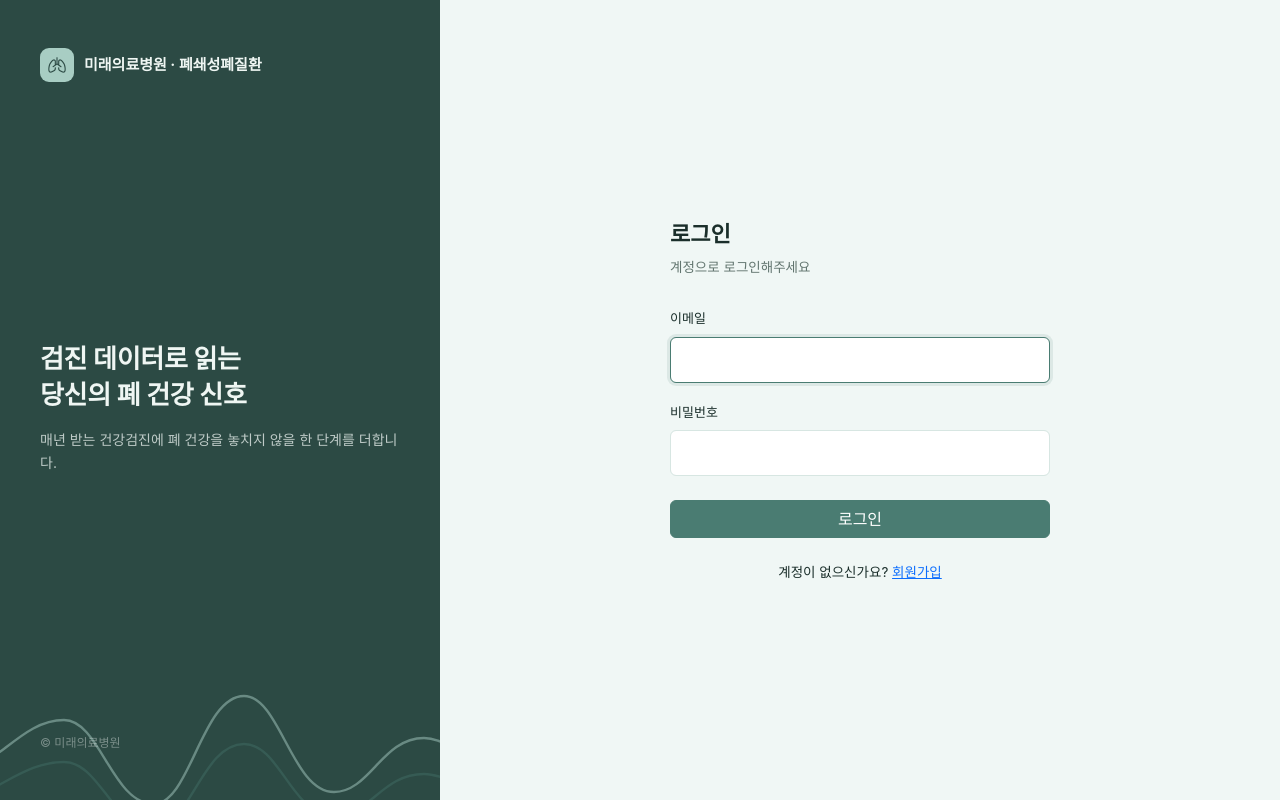
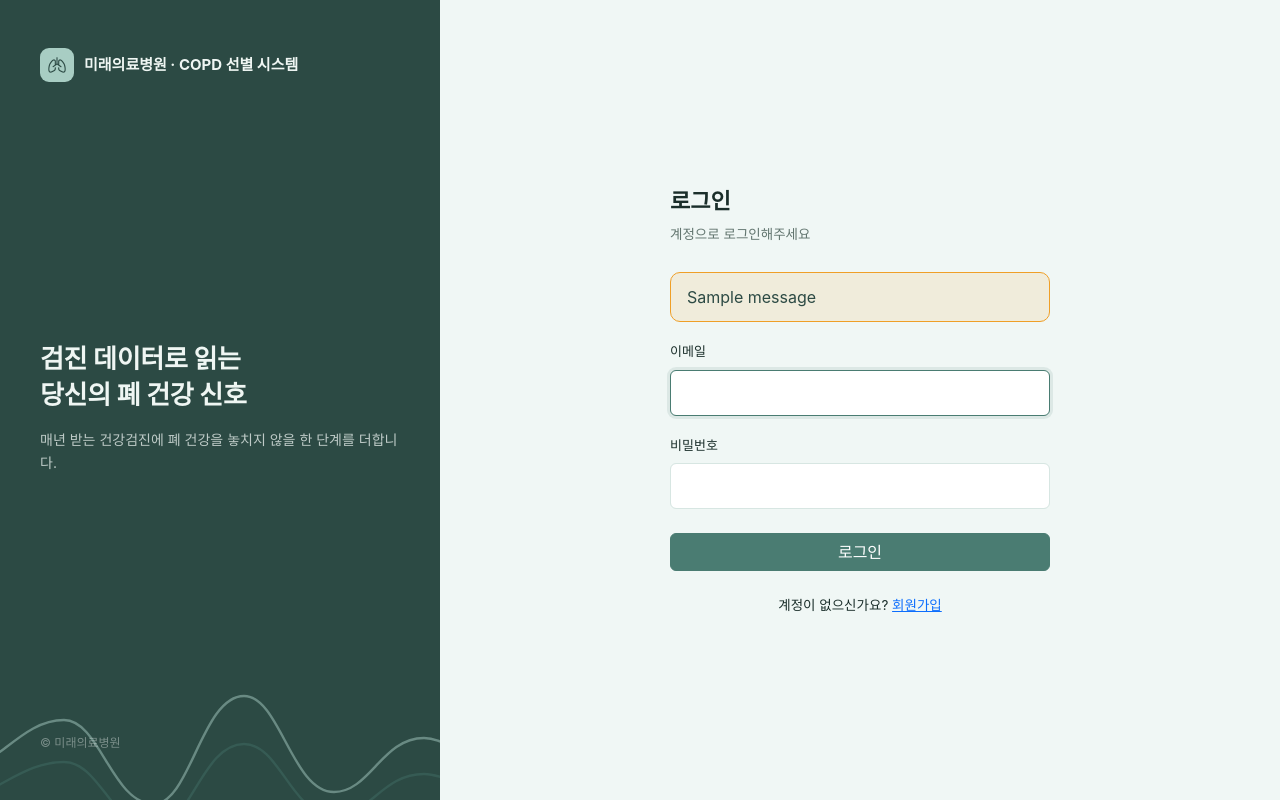
Before and after one commit to 0JustDoIT1/copd-prediction, a Django app: page /login/ in a window 1280 px wide. Run offline with Django 5.2, Linux system fonts and the light colour scheme; tables that the repository leaves empty hold one stand-in row (values such as "Sample post"); one stand-in notice (Sample message) is shown; some libraries are stand-ins or nearby versions.

Commit message:
260626_1_finish_login & signup

```diff
--- a/accounts/forms.py
+++ b/accounts/forms.py
@@ -8,6 +8,46 @@ from common.validators.regex_patterns import DOCTOR_LICENSE_NO_REGEX, EMAIL_REGE
 from .models import DoctorProfile, PatientProfile
 
 User = get_user_model()
+
+
+class LoginForm(forms.Form):
+    """
+    로그인 폼. 의도적으로 이메일 형식/비밀번호 패턴 검증을 하지 않는다.
+
+    로그인은 가입과 달리 "형식이 틀렸다"를 구체적으로 알려주면 보안상 좋지 않다 —
+    이미 가입된 계정은 형식 검증을 통과한 값이므로, 형식 에러를 따로 보여주면
+    공격자에게 "이 이메일이 가입된 계정인지" 추측할 단서를 줄 수 있다.
+    그래서 클라이언트 검증은 필수 입력 여부만 확인하고, 실제 인증 성패는
+    view에서 authenticate() 결과로만 판단해 "아이디 또는 비밀번호가 일치하지
+    않습니다"라는 단일 메시지로 응답한다.
+    """
+    username = forms.CharField(
+        label='이메일',
+        required=True,
+        widget=forms.TextInput(attrs={
+            'class': 'form-control',
+            'autocomplete': 'email',
+            'autofocus': True,
+            'data-parsley-required': 'true',
+            'data-parsley-required-message': '이메일을 입력해주세요.',
+        }),
+        error_messages={
+            'required': '이메일을 입력해주세요.',
+        },
+    )
+    password = forms.CharField(
+        label='비밀번호',
+        required=True,
+        widget=forms.PasswordInput(attrs={
+            'class': 'form-control',
+            'autocomplete': 'current-password',
+            'data-parsley-required': 'true',
+            'data-parsley-required-message': '비밀번호를 입력해주세요.',
+        }),
+        error_messages={
+            'required': '비밀번호를 입력해주세요.',
+        },
+    )
 
 
 class BaseSignupForm(forms.Form):
@@ -21,7 +61,15 @@ class BaseSignupForm(forms.Form):
         label='이메일',
         max_length=150,
         required=True,
-        widget=forms.EmailInput(attrs={'class': 'form-control', 'autocomplete': 'email'}),
+        widget=forms.EmailInput(attrs={
+            'class': 'form-control',
+            'autocomplete': 'email',
+            'data-parsley-required': 'true',
+            'data-parsley-pattern': EMAIL_REGEX,
+            'data-parsley-required-message': '이메일을 입력해주세요.',
+            'data-parsley-pattern-message': '올바른 이메일 형식이 아닙니다.',
+            'data-parsley-type-message': '올바른 이메일 형식이 아닙니다.',
+        }),
         error_messages={
             'required': '이메일을 입력해주세요.',
             'max_length': '이메일은 150자를 넘을 수 없습니다.',
@@ -30,7 +78,14 @@ class BaseSignupForm(forms.Form):
     password1 = forms.CharField(
         label='비밀번호',
         required=True,
-        widget=forms.PasswordInput(attrs={'class': 'form-control', 'autocomplete': 'new-password'}),
+        widget=forms.PasswordInput(attrs={
+            'class': 'form-control',
+            'autocomplete': 'new-password',
+            'data-parsley-required': 'true',
+            'data-parsley-pattern': PASSWORD_REGEX,
+            'data-parsley-required-message': '비밀번호를 입력해주세요.',
+            'data-parsley-pattern-message': '영문, 숫자, 특수문자를 포함한 8~16자로 입력해주세요.',
+        }),
         error_messages={
             'required': '비밀번호를 입력해주세요.',
         },
@@ -38,7 +93,14 @@ class BaseSignupForm(forms.Form):
     password2 = forms.CharField(
         label='비밀번호 확인',
         required=True,
-        widget=forms.PasswordInput(attrs={'class': 'form-control', 'autocomplete': 'new-password'}),
+        widget=forms.PasswordInput(attrs={
+            'class': 'form-control',
+            'autocomplete': 'new-password',
+            'data-parsley-required': 'true',
+            'data-parsley-equalto': '#id_password1',
+            'data-parsley-required-message': '비밀번호를 다시 입력해주세요.',
+            'data-parsley-equalto-message': '비밀번호가 일치하지 않습니다.',
+        }),
         error_messages={
             'required': '비밀번호를 다시 입력해주세요.',
         },
@@ -81,7 +143,13 @@ class PatientSignupForm(BaseSignupForm):
     birth_date = forms.DateField(
         label='생년월일',
         required=True,
-        widget=forms.DateInput(attrs={'class': 'form-control', 'type': 'date'}),
+        widget=forms.DateInput(attrs={
+            'class': 'form-control',
+            'type': 'date',
+            'data-parsley-required': 'true',
+            'data-parsley-required-message': '생년월일을 입력해주세요.',
+            'data-parsley-type-message': '올바른 날짜 형식이 아닙니다.',
+        }),
         error_messages={
             'required': '생년월일을 입력해주세요.',
             'invalid': '올바른 날짜 형식이 아닙니다.',
@@ -110,7 +178,13 @@ class DoctorSignupForm(BaseSignupForm):
         label='면허번호',
         max_length=50,
         required=True,
-        widget=forms.TextInput(attrs={'class': 'form-control'}),
+        widget=forms.TextInput(attrs={
+            'class': 'form-control',
+            'data-parsley-required': 'true',
+            'data-parsley-pattern': DOCTOR_LICENSE_NO_REGEX,
+            'data-parsley-required-message': '면허번호를 입력해주세요.',
+            'data-parsley-pattern-message': '면허번호는 숫자 4~6자리로 입력해주세요.',
+        }),
         error_messages={
             'required': '면허번호를 입력해주세요.',
         },
@@ -135,7 +209,14 @@ class ProfileUpdateForm(forms.ModelForm):
             'username': '이메일',
         }
         widgets = {
-            'username': forms.EmailInput(attrs={'class': 'form-control'}),
+            'username': forms.EmailInput(attrs={
+                'class': 'form-control',
+                'data-parsley-required': 'true',
+                'data-parsley-pattern': EMAIL_REGEX,
+                'data-parsley-required-message': '이메일을 입력해주세요.',
+                'data-parsley-pattern-message': '올바른 이메일 형식이 아닙니다.',
+                'data-parsley-type-message': '올바른 이메일 형식이 아닙니다.',
+            }),
         }
         error_messages = {
             'username': {
@@ -161,7 +242,13 @@ class PatientProfileUpdateForm(forms.ModelForm):
         model = PatientProfile
         fields = ['birth_date', 'sex']
         widgets = {
-            'birth_date': forms.DateInput(attrs={'class': 'form-control', 'type': 'date'}),
+            'birth_date': forms.DateInput(attrs={
+                'class': 'form-control',
+                'type': 'date',
+                'data-parsley-required': 'true',
+                'data-parsley-required-message': '생년월일을 입력해주세요.',
+                'data-parsley-type-message': '올바른 날짜 형식이 아닙니다.',
+            }),
             'sex': forms.RadioSelect,
         }
         error_messages = {
@@ -181,7 +268,13 @@ class DoctorProfileUpdateForm(forms.ModelForm):
         model = DoctorProfile
         fields = ['license_no']
         widgets = {
-            'license_no': forms.TextInput(attrs={'class': 'form-control'}),
+            'license_no': forms.TextInput(attrs={
+                'class': 'form-control',
+                'data-parsley-required': 'true',
+                'data-parsley-pattern': DOCTOR_LICENSE_NO_REGEX,
+                'data-parsley-required-message': '면허번호를 입력해주세요.',
+                'data-parsley-pattern-message': '면허번호는 숫자 4~6자리로 입력해주세요.',
+            }),
         }
         error_messages = {
             'license_no': {
--- a/accounts/static/accounts/css/auth.css
+++ b/accounts/static/accounts/css/auth.css
@@ -138,3 +138,24 @@ body.auth-body {
     display: none;
   }
 }
+
+/* ===== Parsley 클라이언트 검증 스타일 ===== */
+.auth-form-card .parsley-errors-list {
+  list-style: none;
+  margin: 4px 0 0;
+  padding: 0;
+  font-size: 12.5px;
+  color: var(--color-danger);
+}
+
+.auth-form-card .parsley-error {
+  border-color: var(--color-danger) !important;
+}
+
+.auth-form-card .parsley-error:focus {
+  box-shadow: 0 0 0 3px rgba(216, 90, 48, 0.12) !important;
+}
+
+.auth-form-card .parsley-success {
+  border-color: var(--color-main) !important;
+}
--- /dev/null
+++ b/accounts/static/accounts/js/auth.js
@@ -0,0 +1,19 @@
+document.addEventListener('DOMContentLoaded', function () {
+  var errorBoxes = document.querySelectorAll('.js-server-error');
+
+  errorBoxes.forEach(function (box) {
+    var watchIds = (box.getAttribute('data-watch') || '')
+      .split(',')
+      .map(function (id) { return id.trim(); })
+      .filter(Boolean);
+
+    watchIds.forEach(function (id) {
+      var input = document.getElementById(id);
+      if (!input) return;
+
+      input.addEventListener('input', function () {
+        box.style.display = 'none';
+      });
+    });
+  });
+});
--- a/accounts/templates/accounts/auth_base.html
+++ b/accounts/templates/accounts/auth_base.html
@@ -10,7 +10,7 @@
   <link rel="stylesheet" href="https://cdn.jsdelivr.net/npm/bootstrap-icons@1.11.3/font/bootstrap-icons.css">
   <link rel="stylesheet" href="{% static 'css/custom.css' %}">
   <link rel="stylesheet" href="{% static 'accounts/css/auth.css' %}">
-
+  <script src="{% static 'js/regex_patterns.js' %}"></script>
   {% block extra_css %}{% endblock %}
 </head>
 <body class="auth-body">
@@ -19,7 +19,7 @@
   <div class="auth-brand-panel">
     <div class="auth-brand-top">
       <div class="auth-brand-mark"><i class="bi bi-lungs"></i></div>
-      <span>미래의료병원 · 폐쇄성폐질환</span>
+      <span>미래의료병원 · COPD 선별 시스템</span>
     </div>
 
     <div class="auth-brand-copy">
@@ -57,6 +57,11 @@
   </div>
 
 </div>
+
+<script src="https://code.jquery.com/jquery-3.7.1.min.js"></script>
+<script src="https://cdn.jsdelivr.net/npm/parsleyjs@2.9.2/dist/parsley.min.js"></script>
+<script src="{% static 'js/parsley_config.js' %}"></script>
+<script src="{% static 'accounts/js/auth.js' %}"></script>
 {% block extra_js %}{% endblock %}
 </body>
 </html>
--- a/accounts/templates/accounts/login.html
+++ b/accounts/templates/accounts/login.html
@@ -5,19 +5,25 @@
 <div class="auth-form-title">로그인</div>
 <div class="auth-form-subtitle">계정으로 로그인해주세요</div>
 
-{% if error %}
-  <div class="alert-danger-soft mb-3">{{ error }}</div>
+{% if messages %}
+  {% for message in messages %}
+    <div class="alert-warning-soft mb-3">{{ message }}</div>
+  {% endfor %}
 {% endif %}
 
-<form method="post" novalidate>
+{% if error %}
+  <div class="alert-danger-soft mb-3 js-server-error" data-watch="id_username,id_password">{{ error }}</div>
+{% endif %}
+
+<form method="post" novalidate data-parsley-validate>
   {% csrf_token %}
   <div class="mb-3">
-    <label class="form-label">이메일</label>
-    <input type="email" name="username" class="form-control" autocomplete="email" required autofocus>
+    <label class="form-label">{{ form.username.label }}</label>
+    {{ form.username }}
   </div>
   <div class="mb-3">
-    <label class="form-label">비밀번호</label>
-    <input type="password" name="password" class="form-control" autocomplete="current-password" required>
+    <label class="form-label">{{ form.password.label }}</label>
+    {{ form.password }}
   </div>
   <button type="submit" class="btn btn-primary w-100 mt-2">로그인</button>
 </form>
--- a/accounts/urls.py
+++ b/accounts/urls.py
@@ -14,5 +14,6 @@ urlpatterns = [
     path('signup/doctor/', views.signup_doctor_view, name='signup_doctor'),
 
     path('dashboard/patient/', views.patient_dashboard_view, name='patient_dashboard'),
+    path('dashboard/doctor/', views.doctor_dashboard_view, name='doctor_dashboard'),
     path('profile/', views.profile_view, name='profile'),
 ]
--- a/accounts/views.py
+++ b/accounts/views.py
@@ -8,6 +8,7 @@ from django.views.decorators.http import require_http_methods
 from .forms import (
     DoctorProfileUpdateForm,
     DoctorSignupForm,
+    LoginForm,
     PatientProfileUpdateForm,
     PatientSignupForm,
     ProfileUpdateForm,
@@ -22,7 +23,7 @@ def _redirect_to_dashboard(request):
     if not request.user.is_authenticated:
         return redirect('accounts:login')
     if request.user.role == 'doctor':
-        return redirect('screening:doctor_dashboard')
+        return redirect('accounts:doctor_dashboard')
     return redirect('accounts:patient_dashboard')
 
 
@@ -41,18 +42,26 @@ def login_view(request):
 
     error = None
     if request.method == 'POST':
-        username = request.POST.get('username', '')
-        password = request.POST.get('password', '')
-        user = authenticate(request, username=username, password=password)
+        form = LoginForm(request.POST)
+        if form.is_valid():
+            user = authenticate(
+                request,
+                username=form.cleaned_data['username'],
+                password=form.cleaned_data['password'],
+            )
+            if user is not None:
+                login(request, user)
+                return _redirect_to_dashboard(request)
 
-        if user is not None:
-            login(request, user)
-            return _redirect_to_dashboard(request)
+            # 보안상 아이디/비밀번호 중 어느 쪽이 틀렸는지 구분하지 않는다.
+            error = '아이디 또는 비밀번호가 일치하지 않습니다.'
+    else:
+        form = LoginForm()
 
-        # 보안상 아이디/비밀번호 중 어느 쪽이 틀렸는지 구분하지 않는다.
-        error = '아이디 또는 비밀번호가 일치하지 않습니다.'
-
-    return render(request, 'accounts/login.html', {'error': error})
+    return render(request, 'accounts/login.html', {
+        'form': form,
+        'error': error,
+    })
 
 
 def signup_role_select_view(request):
@@ -81,8 +90,8 @@ def signup_patient_view(request):
                     birth_date=form.cleaned_data['birth_date'],
                     sex=form.cleaned_data['sex'],
                 )
-            login(request, user)
-            return redirect('accounts:patient_dashboard')
+            messages.success(request, '회원가입이 완료되었습니다. 로그인해주세요.')
+            return redirect('accounts:login')
     else:
         form = PatientSignupForm()
 
@@ -107,8 +116,8 @@ def signup_doctor_view(request):
                     user=user,
                     license_no=form.cleaned_data.get('license_no', ''),
                 )
-            login(request, user)
-            return redirect('screening:doctor_dashboard')
+            messages.success(request, '회원가입이 완료되었습니다. 로그인해주세요.')
+            return redirect('accounts:login')
     else:
         form = DoctorSignupForm()
 
@@ -124,6 +133,13 @@ def logout_view(request):
 @login_required
 def patient_dashboard_view(request):
     return render(request, 'accounts/patient_dashboard.html', {
+        'active_menu': 'home',
+    })
+
+
+@login_required
+def doctor_dashboard_view(request):
+    return render(request, 'accounts/doctor_dashboard.html', {
         'active_menu': 'home',
     })
 
--- a/static/css/custom.css
+++ b/static/css/custom.css
@@ -322,7 +322,6 @@ body {
     transform: translateX(0);
   }
 }
-
 /* ===================== SIDEBAR: 드롭다운 그룹 메뉴 (신규 추가) ===================== */
 .nav-group-toggle {
   justify-content: space-between;
@@ -385,3 +384,40 @@ body {
 .nav-sublink.active::before {
   background-color: #ffffff;
 }
+
+/* ===================== Parsley 클라이언트 검증 스타일 (신규 추가) ===================== */
+.parsley-errors-list {
+  list-style: none;
+  margin: 4px 0 0;
+  padding: 0;
+  font-size: 12.5px;
+  color: var(--color-danger);
+}
+
+.parsley-error {
+  border-color: var(--color-danger) !important;
+}
+
+.parsley-error:focus {
+  box-shadow: 0 0 0 3px rgba(216, 90, 48, 0.12) !important;
+}
+
+.parsley-success {
+  border-color: var(--color-main) !important;
+}
+
+/* ===================== 모바일 사이드바: 오버레이 (신규 추가) ===================== */
+/* 사이드바가 .open 상태일 때 뒤에 어두운 배경을 깔고, 그 배경 클릭으로 닫을 수 있게 함 */
+.sidebar-overlay {
+  display: none;
+  position: fixed;
+  inset: 0;
+  background-color: rgba(0, 0, 0, 0.4);
+  z-index: 40;
+}
+
+@media (max-width: 900px) {
+  .sidebar-overlay.show {
+    display: block;
+  }
+}
--- /dev/null
+++ b/static/js/parsley_config.js
@@ -0,0 +1,2 @@
+window.Parsley.options.errorsWrapper = '<ul class="parsley-errors-list"></ul>';
+window.Parsley.options.errorTemplate = '<li></li>';
--- /dev/null
+++ b/static/js/regex_patterns.js
@@ -0,0 +1,14 @@
+// 이메일 형식 검증
+// 예: user@example.com, user.name+tag@sub.example.co.kr
+const EMAIL_REGEX = /^[a-zA-Z0-9._%+-]+@[a-zA-Z0-9.-]+\.[a-zA-Z]{2,}$/;
+
+// 비밀번호 형식 검증: 영문 + 숫자 + 특수문자 조합, 8~16자
+// - 영문 대/소문자 중 최소 1자 이상
+// - 숫자 최소 1자 이상
+// - 특수문자(!@#$%^&*(),.?":{}|<>_-+= 등) 최소 1자 이상
+// - 전체 길이 8~16자
+const PASSWORD_REGEX = /^(?=.*[A-Za-z])(?=.*\d)(?=.*[!@#$%^&*(),.?":{}|<>_\-+=]).{8,16}$/;
+
+// 의사 면허번호 형식 검증: 숫자만, 4~6자리
+// (보건복지부 면허민원안내 기준 실제 면허번호 체계 — 숫자 4~6자리)
+const DOCTOR_LICENSE_NO_REGEX = /^\d{4,6}$/;
```
Also changed, not shown: accounts/templates/accounts/doctor_dashboard.html (+6 -15 lines), accounts/templates/accounts/profile.html (+9 -5 lines), accounts/templates/accounts/signup_doctor.html (+3 -6 lines), accounts/templates/accounts/signup_patient.html (+5 -7 lines), static/js/sidebar.js (added, +48 -0 lines), templates/base.html (+26 -30 lines).
